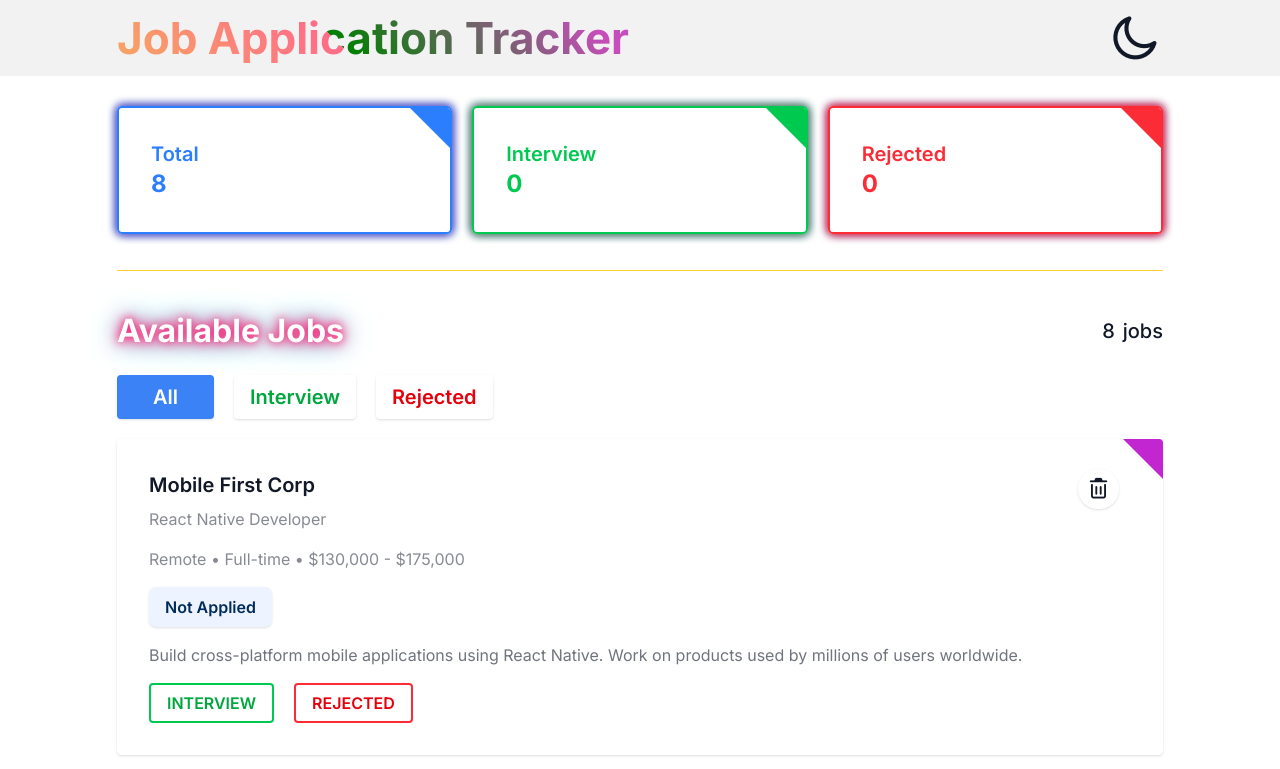
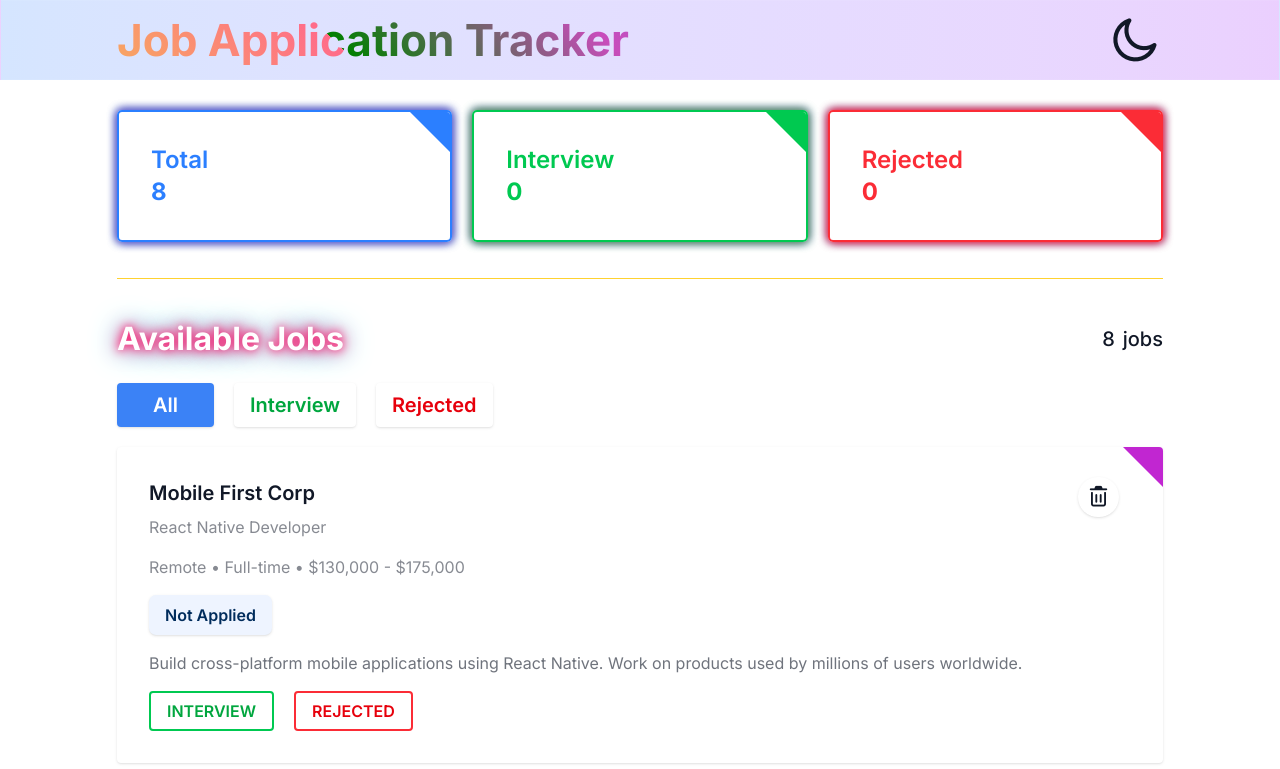
Before and after one commit to kamalcodezen/job-application-tracker-project, a plain HTML site: page index.html in a window 1280 px wide. Shown: the top 769 px of the page. Drawn offline with nearby package versions, Linux system fonts and the light colour scheme.

Commit message:
navbar bg color change

```diff
--- a/index.html
+++ b/index.html
@@ -38,9 +38,9 @@
 
 <body>
 
-    <div class=" bg-black/5 backdrop-blur-lg border border-white/5 sticky top-0 z-50">
-        <div
-            class=" my-container py-1 flex justify-between items-center">
+    <div
+        class="bg-gradient-to-r from-blue-500/20 to-purple-600/20 backdrop-blur-lg border border-white/5  sticky top-0 z-50 ">
+        <div class=" my-container py-1.5 flex justify-between items-center">
             <h2 class="heading linear font-bold text-[clamp(1.8rem,5vw,2.75rem)] ">Job Application Tracker</h2>
 
             <button id="themeToggle"><i
@@ -58,19 +58,19 @@
 
                 <div
                     class="all-total-count  shadow p-4 flex justify-between  sm:flex-col sm:justify-start border-2 border-blue-950-500 rounded-[5px] border-blue-500">
-                    <p class="font-semibold text-xl text-blue-500 corner-">Total</p>
+                    <p class="font-semibold text-2xl text-blue-500 ">Total</p>
                     <p id="total" class="font-bold text-2xl text-blue-500">0</p>
                 </div>
 
                 <div
                     class="all-interview-count  shadow p-4 w-full flex justify-between  sm:flex-col sm:justify-start border-2 border-green-500 rounded-[5px]">
-                    <p class="font-semibold text-green-500 text-xl">Interview</p>
+                    <p class="font-semibold text-green-500 text-2xl">Interview</p>
                     <p id="interview" class="font-bold text-2xl text-green-500">0</p>
                 </div>
 
                 <div
-                    class="all-reject-count shadow p-4 flex justify-between sm:flex-col sm:justify-start border-2 border-red-500 rounded-[5px]">
-                    <p class="font-semibold text-red-500 text-xl">Rejected</p>
+                    class="all-reject-count shadow p-4 flex justify-between sm:flex-col sm:justify-start border-2 border-red-500 rounded-[5px] ">
+                    <p class="font-semibold text-red-500 text-2xl">Rejected</p>
                     <p id="rejected" class="font-bold text-2xl text-red-500">0</p>
                 </div>
             </div>
```
